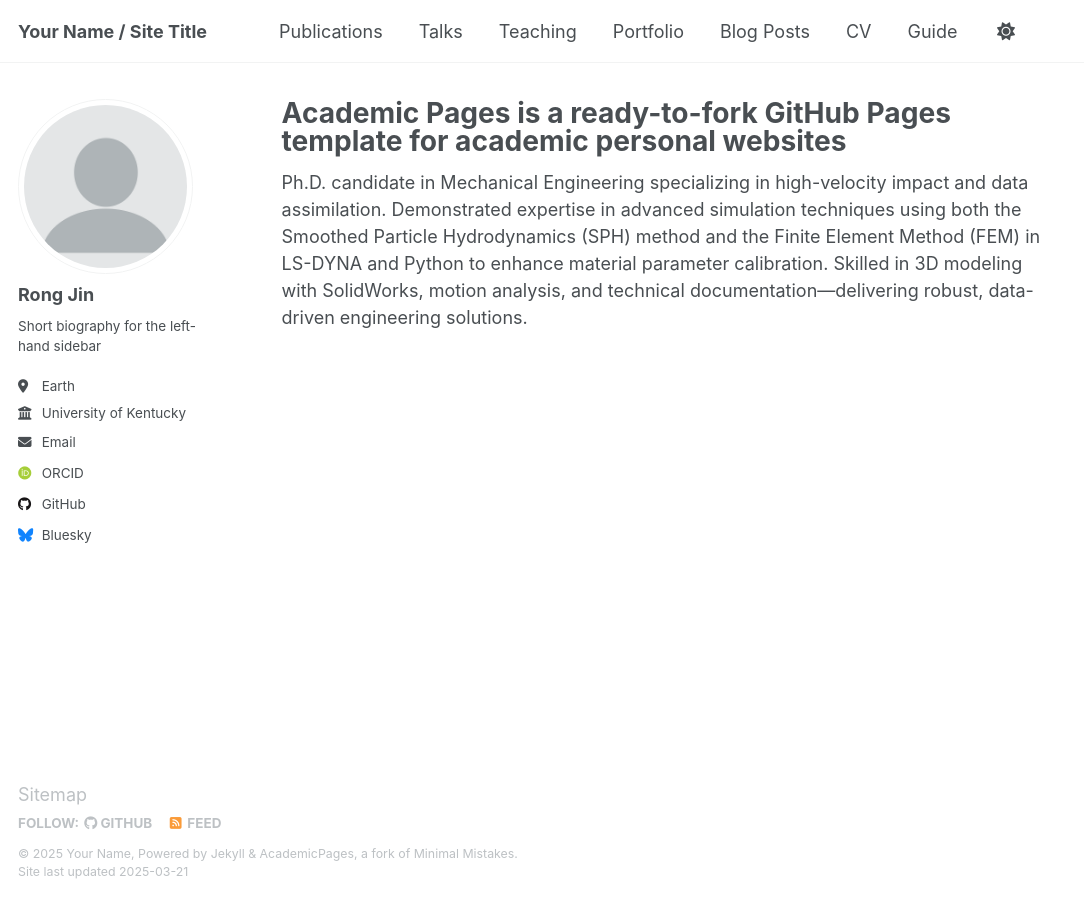
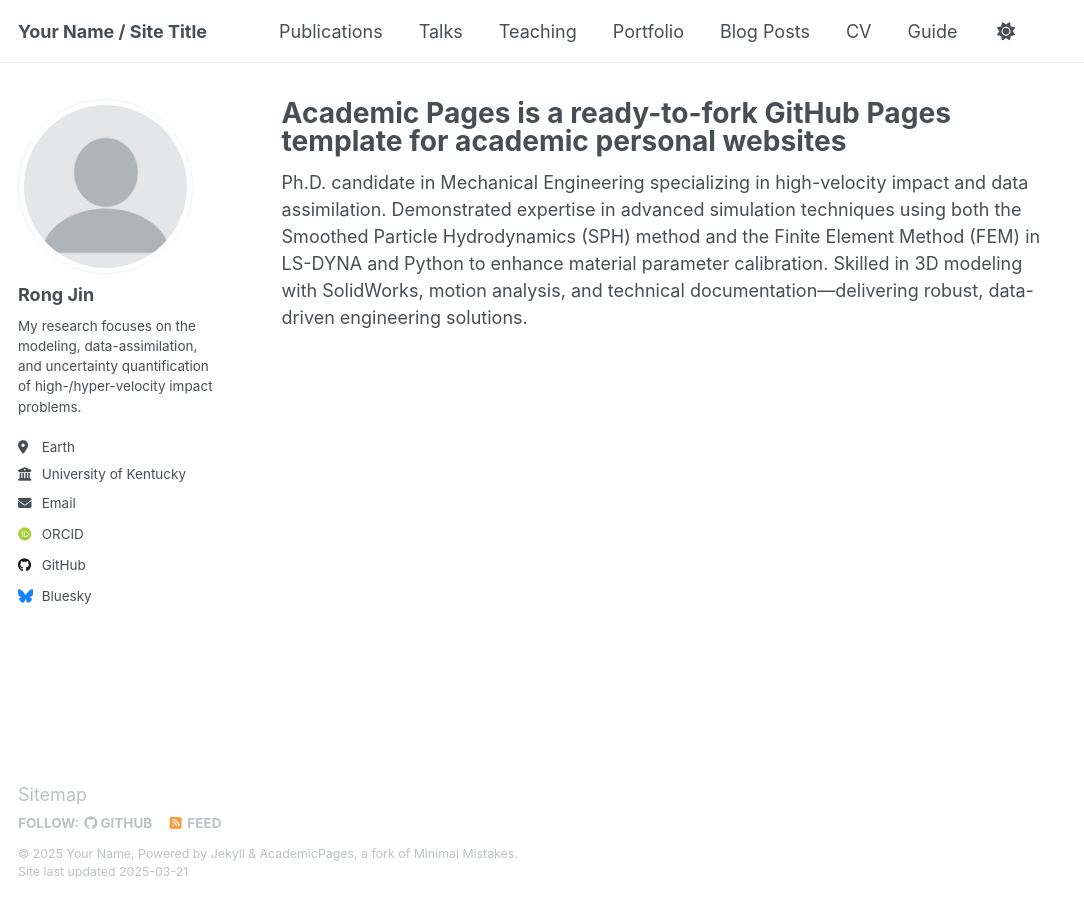
Before and after one commit to rong-jin/rong-jin.github.io, a Jekyll site: the page built from _pages/about.md, in a window 1280 px wide. Shown: the whole page, without its empty margins (0-1084 px from the left). Built offline with Jekyll 4.4.1, drawn with Linux system fonts in a browser that asks for light colours; some web fonts are replaced.

Commit message:
Update _config.yml

```diff
--- a/_config.yml
+++ b/_config.yml
@@ -13,7 +13,7 @@ title                    : "Your Name / Site Title"
 title_separator          : "-"
 name                     : &name "Your Name"
 description              : &description "personal description"
-url                      : https://academicpages.github.io # the base hostname & protocol for your site e.g. "https://[your GitHub username].github.io"
+url                      : https://rong-jin.github.io # the base hostname & protocol for your site e.g. "https://[your GitHub username].github.io"
 baseurl                  : "" # the subpath of your site, e.g. "/blog"
 repository               : "academicpages/academicpages.github.io"
 
@@ -25,7 +25,7 @@ author:
   avatar           : "profile.png"
   name             : "Rong Jin"
   pronouns         : # example: "she/her"
-  bio              : "Short biography for the left-hand sidebar"
+  bio              : "My research focuses on the modeling, data-assimilation, and uncertainty quantification of high-/hyper-velocity impact problems."
   location         : "Earth"
   employer         : "University of Kentucky"
   uri              : # URL
```
